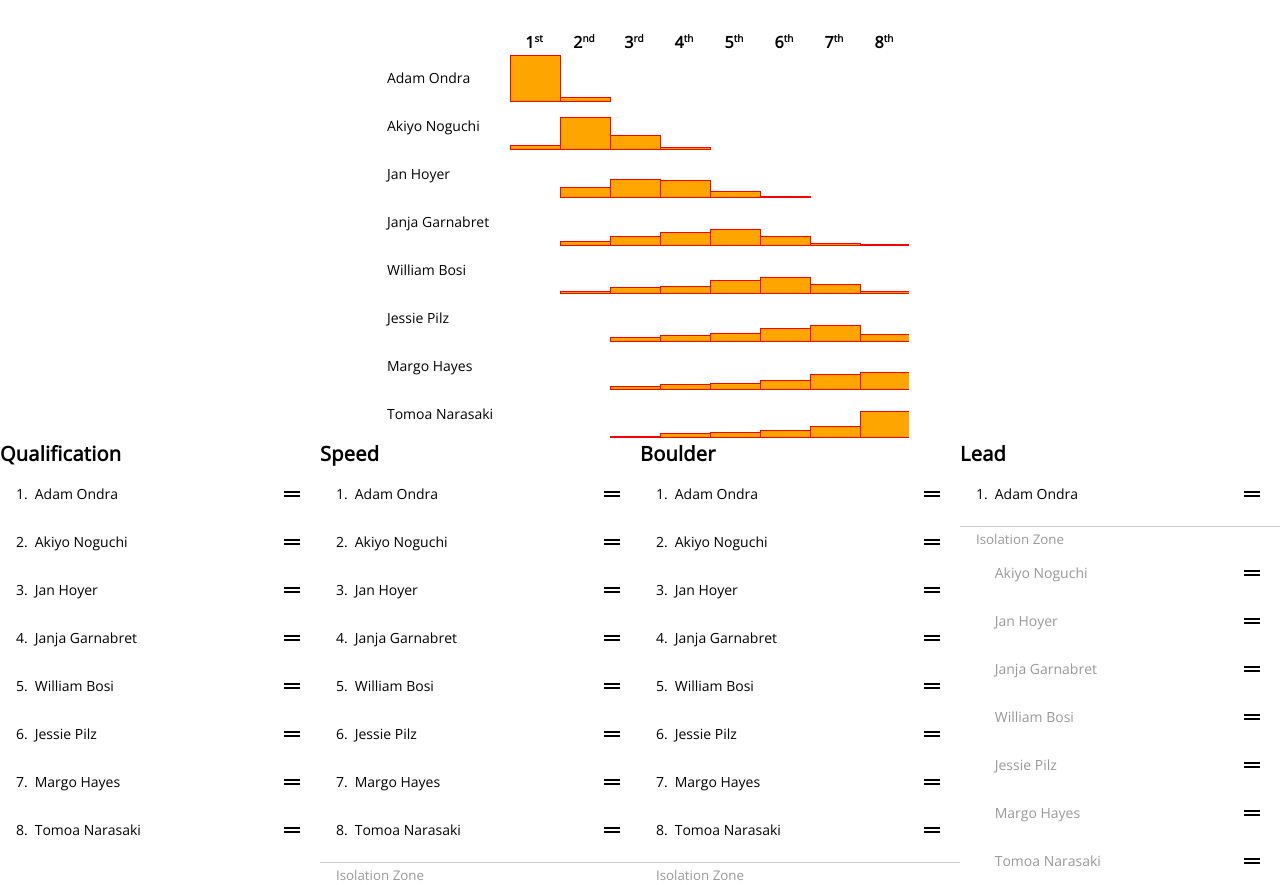
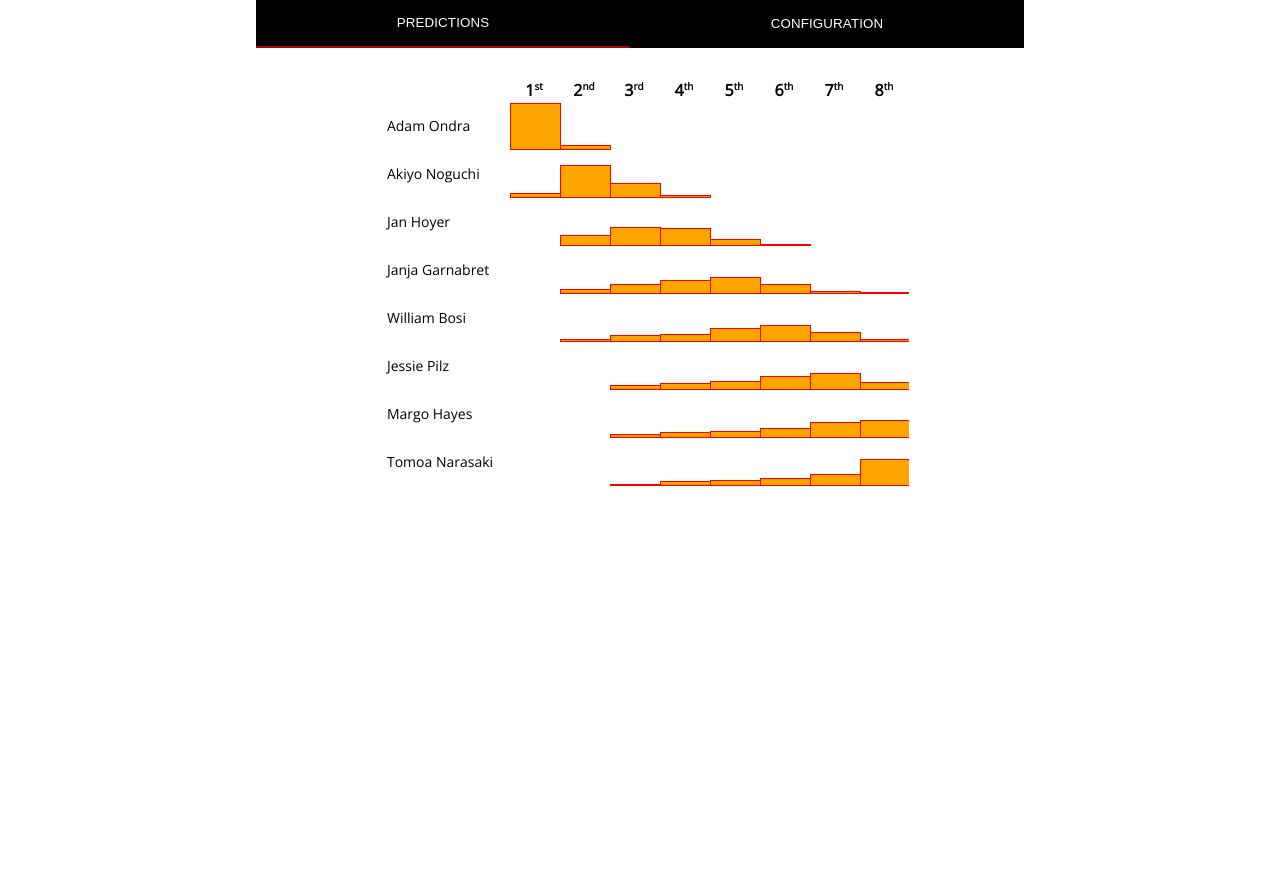
Before and after one commit to harrybiddle/compdex.rocks, a React (Create React App) app: page /comp in a window 1280 px wide. After the commit the page ends 848 px from the top, so only its background shows below. Built offline with nearby package versions, Linux system fonts and the light colour scheme.

Commit message:
Remove desktop layout (#23)
* Remove unused code

* Remove desktop layout

* Remove desktop layout

* Remove desktop layout

* Simplify CSS files

* Max width

```diff
--- a/src/components/app/App.js
+++ b/src/components/app/App.js
@@ -7,21 +7,18 @@ import {
   Route,
   Redirect
 } from "react-router-dom";
-import update from "immutability-helper";
 
-export default class App extends React.Component {
-  state = {
-    splashScreen: true
-  };
-
-  clearSplash() {
-    const newState = { splashScreen: { $set: false } };
-    this.setState(update(this.state, newState));
-  }
-
-  render() {
-    return (
-      <Router>
+export default function App() {
+  return (
+    <Router>
+      <div
+        style={{
+          maxWidth: "768px",
+          height: "100%",
+          marginLeft: "auto",
+          marginRight: "auto"
+        }}
+      >
         <Switch>
           <Route path="/comp">
             <Competition />
@@ -31,7 +28,7 @@ export default class App extends React.Component {
             <Splash to="/comp" />
           </Route>
         </Switch>
-      </Router>
-    );
-  }
+      </div>
+    </Router>
+  );
 }
--- a/src/components/app/App.module.css
+++ /dev/null
@@ -1,19 +0,0 @@
-/***** mobile phones *****/
-@media (max-width: 768px) {
-  .hiddenWhenTabInactive {
-    display: none !important;
-  }
-  .tabContent {
-    height: 100%;
-  }
-  .hiddenOnMobile {
-    display: none !important;
-  }
-}
-
-/***** desktop *****/
-@media only screen and (min-width: 768px) {
-  .hiddenOnDesktop {
-    display: none !important;
-  }
-}
--- a/src/components/common.module.css
+++ b/src/components/common.module.css
@@ -2,3 +2,7 @@
   background-color: black;
   color: white;
 }
+
+.hiddenWhenTabInactive {
+  display: none !important;
+}
--- a/src/components/competition/Competition.js
+++ b/src/components/competition/Competition.js
@@ -1,10 +1,14 @@
 import Rankings from "../rankings/Rankings";
-import styles from "./Competition.module.css";
+import styles from "../common.module.css";
 import React from "react";
 import update from "immutability-helper";
 import Predictions from "../predictions/Predictions";
 import { stages } from "../constants";
 import TabLabel from "../tablabel/TabLabel";
+
+const tabStyle = {
+  height: "100%"
+};
 
 export default class Competition extends React.Component {
   state = {
@@ -71,7 +75,6 @@ export default class Competition extends React.Component {
 
         {/* -- Tab Labels ------------------------------------------------------------------------------------------ */}
         <div
-          className={styles.hiddenOnDesktop}
           style={{
             display: "flex"
           }}
@@ -92,12 +95,12 @@ export default class Competition extends React.Component {
         {/* -- Predictions ----------------------------------------------------------------------------------------- */}
         <div
           className={[
-            styles.tabContent,
             this.state.activeTab === 0 ? "" : styles.hiddenWhenTabInactive,
             styles.predictions
           ].join(" ")}
           style={{
-            display: "flex"
+            display: "flex",
+            ...tabStyle
           }}
         >
           <div
@@ -121,10 +124,10 @@ export default class Competition extends React.Component {
         {/* -- Configuration --------------------------------------------------------------------------------------- */}
         <div
           className={[
-            styles.tabContent,
             this.state.activeTab === 1 ? "" : styles.hiddenWhenTabInactive,
             styles.stages
           ].join(" ")}
+          style={tabStyle}
         >
           <Rankings
             onDragEnd={result =>
--- a/src/components/competition/Competition.module.css
+++ /dev/null
@@ -1,19 +0,0 @@
-/***** mobile phones *****/
-@media (max-width: 768px) {
-  .hiddenWhenTabInactive {
-    display: none !important;
-  }
-  .tabContent {
-    height: 100%;
-  }
-  .hiddenOnMobile {
-    display: none !important;
-  }
-}
-
-/***** desktop *****/
-@media only screen and (min-width: 768px) {
-  .hiddenOnDesktop {
-    display: none !important;
-  }
-}
--- a/src/components/rankings/Rankings.js
+++ b/src/components/rankings/Rankings.js
@@ -2,18 +2,14 @@ import React from "react";
 import List from "../list/List";
 import { DragDropContext } from "react-beautiful-dnd";
 import TabLabel from "../tablabel/TabLabel";
-import styles from "../app/App.module.css";
+import styles from "../common.module.css";
 
 export default class Rankings extends React.Component {
   render() {
     return (
       <DragDropContext onDragEnd={this.props.onDragEnd}>
         {/* titles */}
-        <div
-          key="subtabs"
-          style={{ display: "flex" }}
-          className={styles.hiddenOnDesktop}
-        >
+        <div key="subtabs" style={{ display: "flex" }}>
           {this.props.groups.map((group, i) => {
             return (
               <TabLabel
@@ -43,18 +39,6 @@ export default class Rankings extends React.Component {
                     boxSizing: "border-box"
                   }}
                 >
-                  <span
-                    className={styles.hiddenOnMobile}
-                    style={{
-                      boxSizing: "border-box",
-                      fontSize: "1.25rem",
-                      lineHeight: "2rem",
-                      fontWeight: "600",
-                      letterSpacing: ".0125em"
-                    }}
-                  >
-                    {group.title}
-                  </span>
                   {group.listIds.map(listId => {
                     const list = this.props.lists[listId];
                     return (
```
